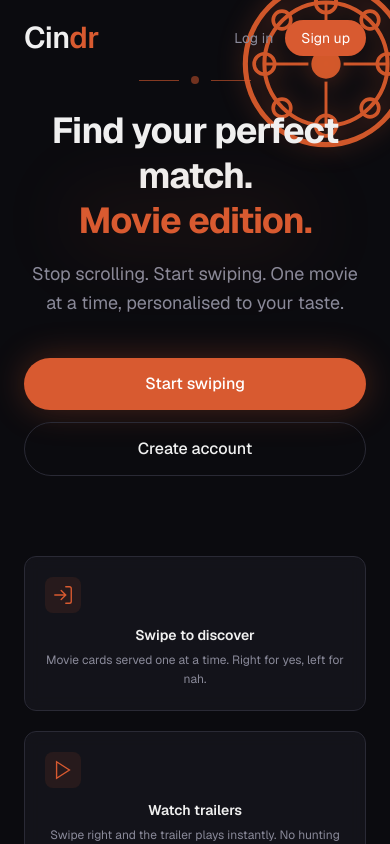
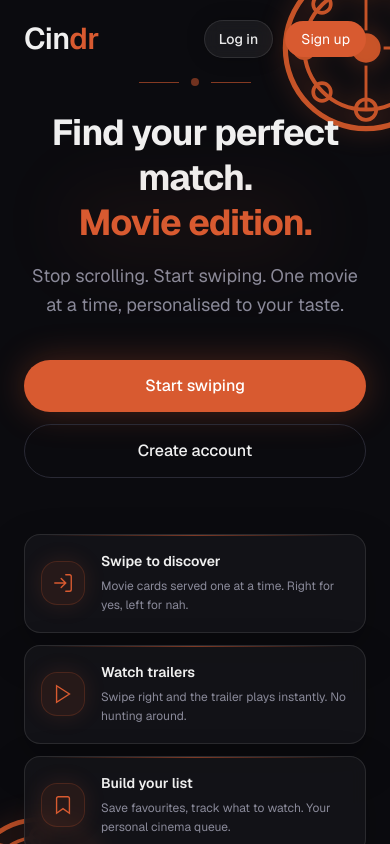
Before and after one commit to Rac-exe/Cindr, a Next.js app: page / in a window 390 px wide. Shown: the top 844 px of the page. Built offline with nearby package versions, Linux system fonts and the light colour scheme.

Commit message:
Refine mobile landing and navigation

```diff
--- a/app/page.tsx
+++ b/app/page.tsx
@@ -76,7 +76,7 @@
       {/* Cinematic decorations spread across the whole page */}
       <div className="pointer-events-none absolute inset-0 text-[#F0642F] drop-shadow-[0_0_4px_rgba(216,90,48,0.8)] drop-shadow-[0_0_12px_rgba(216,90,48,0.45)]">
         {/* Film reels */}
-        <FilmReel className="absolute -top-6 -right-6 w-44 h-44 opacity-85 sm:w-52 sm:h-52" />
+        <FilmReel className="absolute -top-10 -right-16 w-44 h-44 opacity-80 sm:-top-6 sm:-right-6 sm:w-52 sm:h-52 sm:opacity-85" />
         <FilmReel className="absolute -bottom-10 -left-10 w-40 h-40 opacity-75" />
         <FilmReel className="absolute top-[55%] right-[8%] w-24 h-24 opacity-60 hidden md:block" />
         <FilmReel className="absolute top-[20%] left-[5%] w-20 h-20 opacity-55 hidden md:block" />
@@ -117,7 +117,7 @@
         <div className="flex items-center gap-3">
           <Link
             href="/auth/login"
-            className="text-sm text-[var(--muted)] hover:text-[var(--foreground)] transition-colors"
+            className="rounded-full border border-white/10 bg-white/[0.06] px-3.5 py-2 text-sm font-medium text-white/90 shadow-[0_0_18px_rgba(0,0,0,0.25)] backdrop-blur-sm transition-colors hover:border-white/20 hover:bg-white/[0.1] hover:text-white"
           >
             Log in
           </Link>
@@ -167,7 +167,7 @@
           </div>
         </div>
 
-        <div className="mt-20 grid grid-cols-1 sm:grid-cols-3 gap-5 max-w-2xl w-full">
+        <div className="mt-14 grid w-full max-w-2xl grid-cols-1 gap-3 sm:mt-20 sm:grid-cols-3 sm:gap-5">
           <Feature
             icon={
               <svg width="22" height="22" viewBox="0 0 24 24" fill="none" stroke="currentColor" strokeWidth="1.5" strokeLinecap="round">
@@ -217,14 +217,17 @@
   description: string;
 }) {
   return (
-    <div className="group p-5 rounded-xl border border-[var(--border-color)] bg-[var(--surface)]/80 backdrop-blur-sm hover:border-[var(--color-cindr)]/30 transition-all">
-      <div className="w-9 h-9 rounded-lg bg-[var(--color-cindr)]/10 flex items-center justify-center text-[var(--color-cindr)] mb-3">
+    <div className="group relative flex items-center gap-4 overflow-hidden rounded-2xl border border-white/10 bg-[#151419]/85 p-4 text-left shadow-[0_18px_45px_rgba(0,0,0,0.22)] backdrop-blur-sm transition-all hover:border-[var(--color-cindr)]/35 sm:block sm:p-5 sm:text-center">
+      <div className="absolute inset-x-5 top-0 h-px bg-gradient-to-r from-transparent via-[var(--color-cindr)]/55 to-transparent sm:inset-x-8" />
+      <div className="flex h-11 w-11 shrink-0 items-center justify-center rounded-2xl border border-[var(--color-cindr)]/20 bg-[var(--color-cindr)]/10 text-[var(--color-cindr)] shadow-[0_0_22px_rgba(216,90,48,0.14)] sm:mx-auto sm:mb-4">
         {icon}
       </div>
-      <h3 className="text-sm font-semibold mb-1.5">{title}</h3>
-      <p className="text-xs text-[var(--muted)] leading-relaxed">
-        {description}
-      </p>
+      <div>
+        <h3 className="mb-1.5 text-sm font-semibold">{title}</h3>
+        <p className="text-xs leading-relaxed text-[var(--muted)]">
+          {description}
+        </p>
+      </div>
     </div>
   );
 }
--- a/components/layout/MobileNav.tsx
+++ b/components/layout/MobileNav.tsx
@@ -2,11 +2,17 @@
 
 import Link from "next/link";
 import { usePathname } from "next/navigation";
+import {
+  BookmarkSimple,
+  FilmSlate,
+  UserCircle,
+  type Icon,
+} from "@phosphor-icons/react";
 
 const NAV_ITEMS = [
-  { href: "/discover", label: "Discover", icon: "🎬" },
-  { href: "/watchlist", label: "Watchlist", icon: "📌" },
-  { href: "/profile", label: "Profile", icon: "👤" },
+  { href: "/discover", label: "Discover", icon: FilmSlate },
+  { href: "/watchlist", label: "Watchlist", icon: BookmarkSimple },
+  { href: "/profile", label: "Profile", icon: UserCircle },
 ];
 
 export default function MobileNav() {
@@ -18,16 +24,25 @@
     <nav className="fixed bottom-0 left-0 right-0 z-50 flex items-center justify-around py-2 pb-[max(0.5rem,env(safe-area-inset-bottom))] bg-[var(--background)]/90 backdrop-blur-lg border-t border-[var(--border-color)] md:hidden">
       {NAV_ITEMS.map((item) => {
         const active = pathname.startsWith(item.href);
+        const Icon = item.icon as Icon;
         return (
           <Link
             key={item.href}
             href={item.href}
-            className={`flex flex-col items-center gap-0.5 px-4 py-1 rounded-lg transition-colors ${
-              active ? "text-[var(--color-cindr)]" : "text-[var(--muted)]"
+            className={`flex min-w-20 flex-col items-center gap-1 rounded-2xl px-4 py-1.5 transition-all ${
+              active
+                ? "bg-[var(--color-cindr)]/10 text-[var(--color-cindr)] shadow-[0_0_24px_rgba(216,90,48,0.18)]"
+                : "text-[var(--muted)] hover:text-white"
             }`}
           >
-            <span className="text-lg">{item.icon}</span>
-            <span className="text-[10px] font-medium">{item.label}</span>
+            <Icon
+              size={22}
+              weight={active ? "fill" : "regular"}
+              className={active ? "drop-shadow-[0_0_8px_rgba(216,90,48,0.65)]" : ""}
+            />
+            <span className="text-[10px] font-medium tracking-wide">
+              {item.label}
+            </span>
           </Link>
         );
       })}
--- a/package.json
+++ b/package.json
@@ -9,6 +9,7 @@
     "lint": "eslint"
   },
   "dependencies": {
+    "@phosphor-icons/react": "^2.1.10",
     "@supabase/supabase-js": "^2.105.4",
     "framer-motion": "^12.38.0",
     "next": "16.2.6",
```
Also changed, not shown: 1 other file (tests, documents, lock files or other folders).
